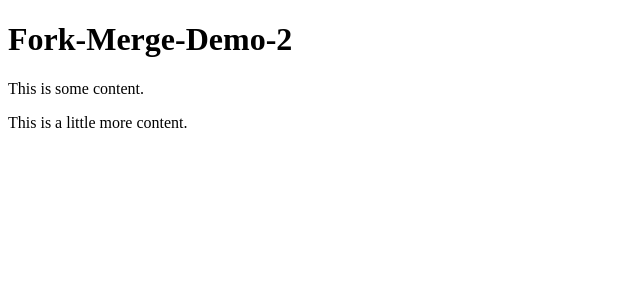
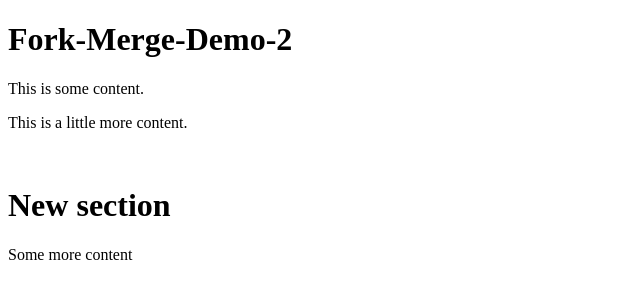
Before and after one commit to zoeyi25/Fork-Merge-Demo-2, a plain HTML site: page index.html in a window 1280 px wide. Shown: the whole page, without its empty margins (0-640 px from the left). Drawn offline with Linux system fonts and the light colour scheme.

Commit message:
Update index.html

```diff
--- a/index.html
+++ b/index.html
@@ -9,5 +9,8 @@
   <h1>Fork-Merge-Demo-2</h1>
   <p>This is some content.</p>
   <p>This is a little more content.</p>
+  <br>
+  <h1>New section</h1>
+  <p>Some more content</p>
 </body>
 </html>
```
